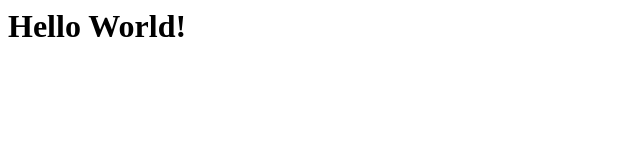
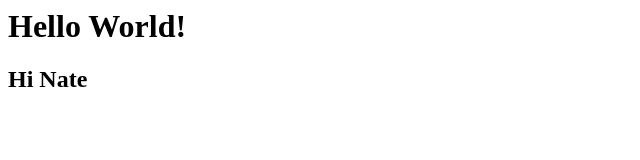
Before and after one commit to Nawhite1505/N.White-AboutMe, a plain HTML site: page index.html in a window 1280 px wide. Shown: the whole page, without its empty margins (0-640 px from the left). Drawn offline with Linux system fonts and the light colour scheme.

Commit message:
hi Nate commit

```diff
--- a/index.html
+++ b/index.html
@@ -1 +1,2 @@
 <h1>Hello World!</h1>
+<h2>Hi Nate</h2>
```
